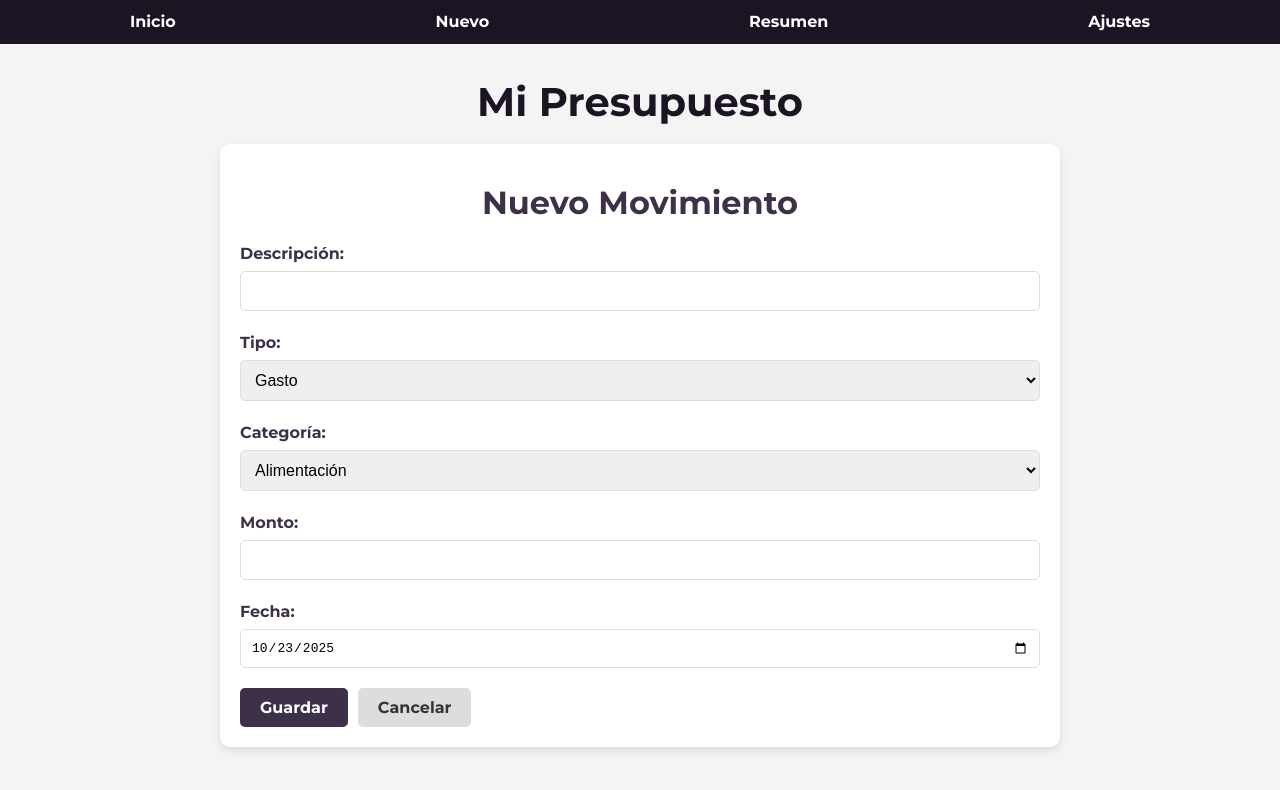
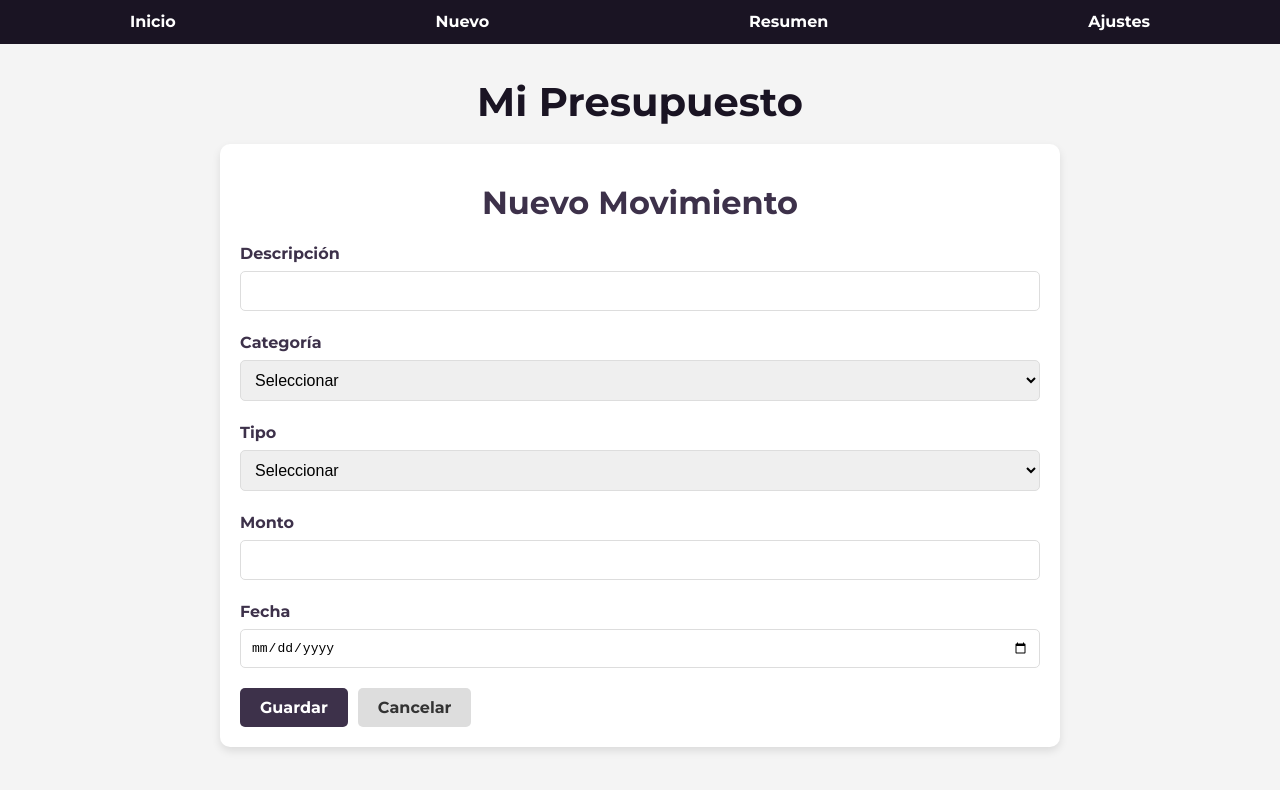
Before and after one commit to 48313612/MI_PRESUPUESTO_GRILLE_LUCERO, a React (Vite) app: page /nuevo in a window 1280 px wide. Shown: the top 790 px of the page. Built offline with nearby package versions, Linux system fonts and the light colour scheme.

Commit message:
agregamos formik y yup para la validacion del formulario /nuevo

```diff
--- a/src/pages/Nuevo.jsx
+++ b/src/pages/Nuevo.jsx
@@ -1,118 +1,147 @@
-import React, { useState } from "react";
+import { Formik, Form, Field, ErrorMessage } from "formik";
+import * as Yup from "yup";
 import { useNavigate } from "react-router-dom";
-import { useMovimientosContext } from "../contexts/MovimientosContext";
+
+const categorias = [ "Alimentación", "Transporte", "Entretenimiento", "Salud", "Educación", "Servicios", "Ingresos", "Otros",];
+const tipos = ["Gasto", "Ingreso"];
+
+const esquemaValidacion = Yup.object({
+  descripcion: Yup.string()
+    .min(3, "Mínimo 3 caracteres")
+    .required("Campo obligatorio"),
+  categoria: Yup.string().required("Seleccioná una categoría"),
+  tipo: Yup.string().required("Seleccioná tipo"),
+  monto: Yup.number()
+    .positive("Debe ser un número positivo")
+    .required("Campo obligatorio"),
+  fecha: Yup.date().required("Seleccioná una fecha válida"),
+});
 
 function Nuevo() {
   const navigate = useNavigate();
-  const { addMovimiento } = useMovimientosContext();
-
-  const [formData, setFormData] = useState({
-    descripcion: "",
-    categoria: "alimentacion",
-    tipo: "gasto",
-    monto: "",
-    fecha: new Date().toISOString().split("T")[0],
-  });
-
-  const handleChange = (e) => {
-    const { name, value } = e.target;
-    setFormData({ ...formData, [name]: value });
-  };
-
-  const handleSubmit = (e) => {
-    e.preventDefault();
-
-    const nuevoMovimiento = {
-      ...formData,
-      id: Date.now(),
-      monto: parseFloat(formData.monto),
-    };
-
-    addMovimiento(nuevoMovimiento);
-    navigate("/");
-  };
 
   return (
     <div className="nuevo-movimiento">
-      <h2>Nuevo Movimiento</h2>
+      <h2>
+        Nuevo Movimiento
+      </h2>
 
-      <form onSubmit={handleSubmit}>
+      <Formik
+        initialValues={{
+          descripcion: "",
+          categoria: "",
+          tipo: "",
+          monto: "",
+          fecha: "",
+        }}
+        validationSchema={esquemaValidacion}
+        onSubmit={(values, { resetForm }) => {
+          console.log("Nuevo movimiento:", values);
+          alert("Movimiento agregado (simulado)");
+          resetForm();
+          navigate("/");
+        }}
+      >
+        {({ isSubmitting }) => (
+          <Form>
             <div className="form-group">
-          <label htmlFor="descripcion">Descripción:</label>
-          <input
-            type="text"
-            id="descripcion"
+              <label>Descripción</label>
+              <Field
                 name="descripcion"
-            value={formData.descripcion}
-            onChange={handleChange}
-            required
+              />
+              <ErrorMessage
+                name="descripcion"
+                component="div"
+                className="text-red-500 text-sm"
               />
             </div>
 
             <div className="form-group">
-          <label htmlFor="tipo">Tipo:</label>
-          <select
-            id="tipo"
-            name="tipo"
-            value={formData.tipo}
-            onChange={handleChange}
+              <label>Categoría</label>
+              <Field
+                as="select"
+                name="categoria"
               >
-            <option value="gasto">Gasto</option>
-            <option value="ingreso">Ingreso</option>
-          </select>
-        </div>
-
-        <div className="form-group">
-          <label htmlFor="categoria">Categoría:</label>
-          <select
-            id="categoria"
+                <option value="">Seleccionar</option>
+                {categorias.map((cat) => (
+                  <option key={cat} value={cat}>
+                    {cat}
+                  </option>
+                ))}
+              </Field>
+              <ErrorMessage
                 name="categoria"
-            value={formData.categoria}
-            onChange={handleChange}
-          >
-            <option value="alimentacion">Alimentación</option>
-            <option value="transporte">Transporte</option>
-            <option value="entretenimiento">Entretenimiento</option>
-            <option value="salud">Salud</option>
-            <option value="educacion">Educación</option>
-            <option value="servicios">Servicios</option>
-            <option value="ingresos">Ingresos</option>
-            <option value="otros">Otros</option>
-          </select>
-        </div>
-
-        <div className="form-group">
-          <label htmlFor="monto">Monto:</label>
-          <input
-            type="number"
-            id="monto"
-            name="monto"
-            value={formData.monto}
-            onChange={handleChange}
-            step="0.01"
-            required
+                component="div"
+                className="text-red-500 text-sm"
               />
             </div>
 
             <div className="form-group">
-          <label htmlFor="fecha">Fecha:</label>
-          <input
+              <label>Tipo</label>
+              <Field
+                as="select"
+                name="tipo"
+              >
+                <option value="">Seleccionar</option>
+                {tipos.map((t) => (
+                  <option key={t} value={t}>
+                    {t}
+                  </option>
+                ))}
+              </Field>
+              <ErrorMessage
+                name="tipo"
+                component="div"
+                className="text-red-500 text-sm"
+              />
+            </div>
+
+            <div className="form-group">
+              <label>Monto</label>
+              <Field
+                name="monto"
+                type="number"
+              />
+              <ErrorMessage
+                name="monto"
+                component="div"
+                className="text-red-500 text-sm"
+              />
+            </div>
+
+            <div className="form-group">
+              <label>Fecha</label>
+              <Field
+                name="fecha"
                 type="date"
-            id="fecha"
+              />
+              <ErrorMessage
                 name="fecha"
-            value={formData.fecha}
-            onChange={handleChange}
-            required
+                component="div"
+                className="text-red-500 text-sm"
               />
             </div>
 
             <div className="form-actions">
-          <button type="submit" className="btn-primary">Guardar</button>
-          <button type="button" className="btn-secondary" onClick={() => navigate("/")}>
+              <button
+                type="submit"
+                disabled={isSubmitting}
+                className="btn-primary"
+              >
+                Guardar
+              </button>
+
+              <button
+                type="button"
+                onClick={() => navigate("/")}
+                className="btn-secondary"
+              >
                 Cancelar
               </button>
             </div>
-      </form>
+          </Form>
+        )}
+      </Formik>
     </div>
   );
 }
```
Lines whose indentation alone changed are shown as unchanged.
